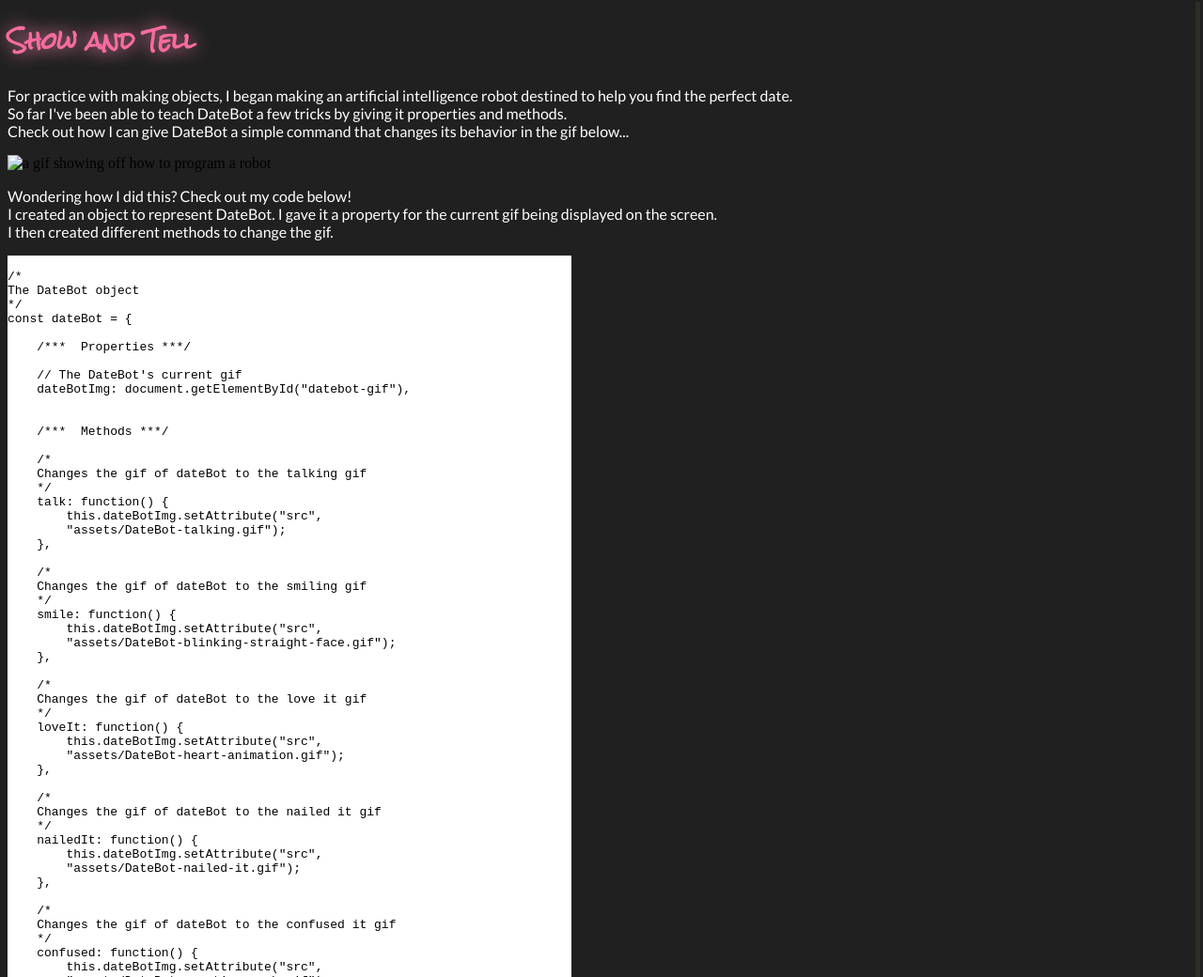
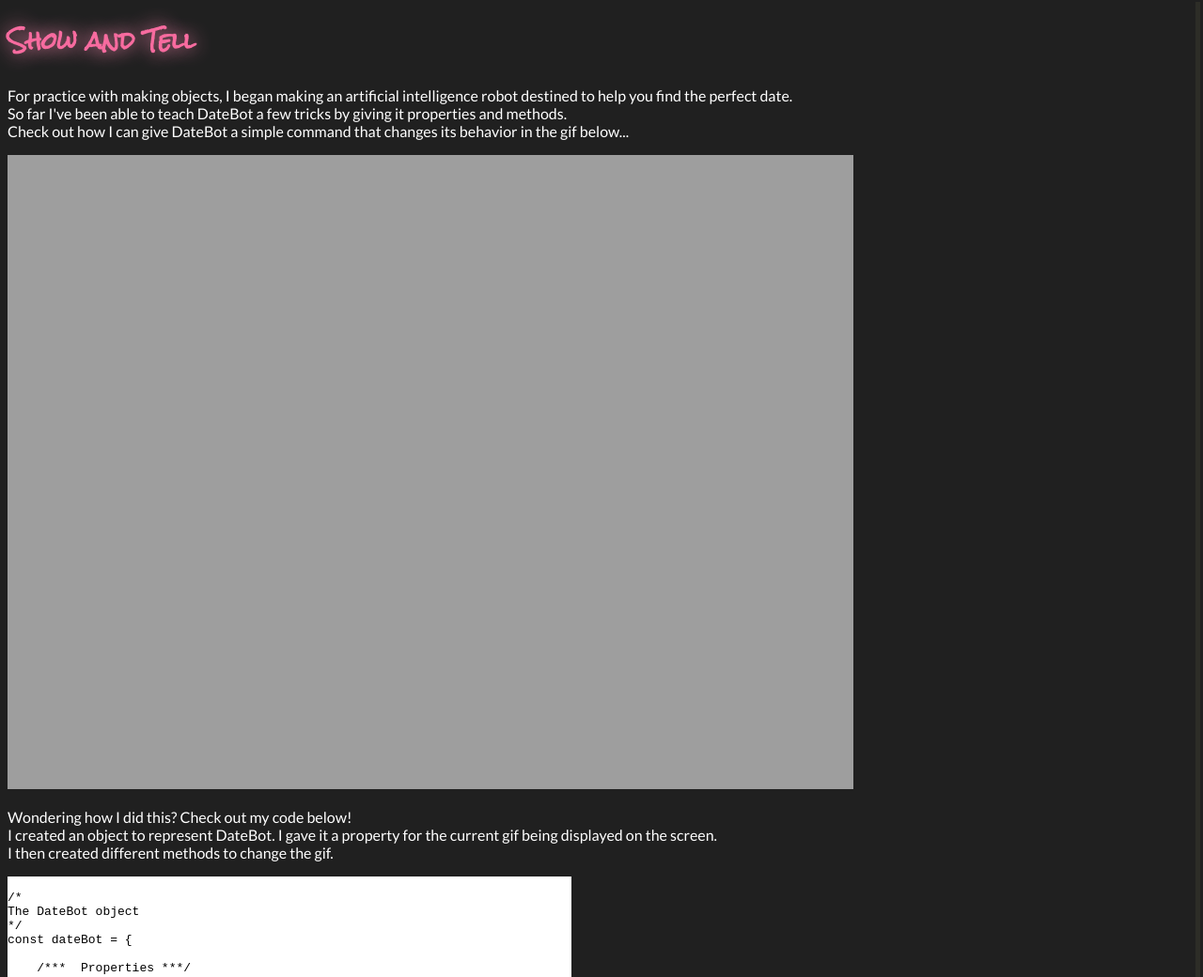
Before and after one commit to jadenmounteer/Web-Frontend-Development-II-Portfolio, a plain HTML site: page week3/index.html in a window 1280 px wide. Shown: the part 1009-2049 px from the top of the page at 94% size. Drawn offline with Linux system fonts and the light colour scheme; the site is published under a folder, as on GitHub Pages, so addresses that start at the root find nothing; a web font is replaced by a local one.

Commit message:
Fixed relative paths

```diff
--- a/week3/index.html
+++ b/week3/index.html
@@ -94,7 +94,7 @@
                         Check out how I can give DateBot a simple command that changes its behavior in the gif below...
                     </p>
                     <div>
-                        <img src="/assets/programming-datebot-gif.gif" alt="a gif showing off how to program a robot" width="900">
+                        <img src="../assets/programming-datebot-gif.gif" alt="a gif showing off how to program a robot" width="900">
                     </div>
                     <p>
                         Wondering how I did this? Check out my code below!<br>
```
Also changed, not shown: week2/index.html (+1 -1 lines).
